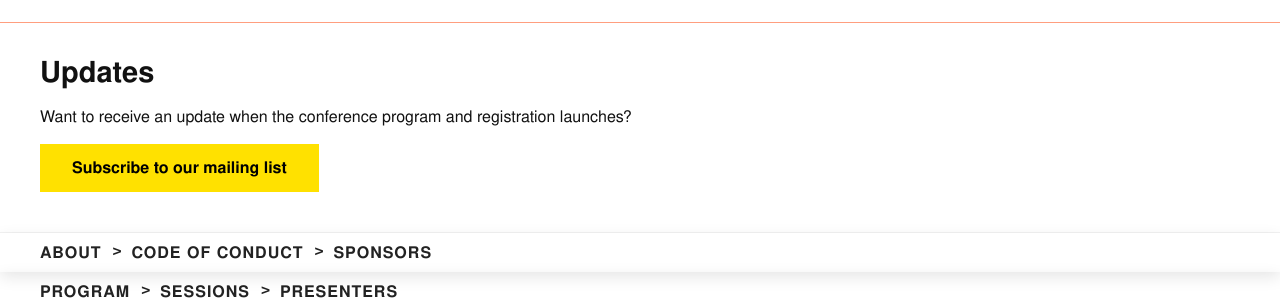
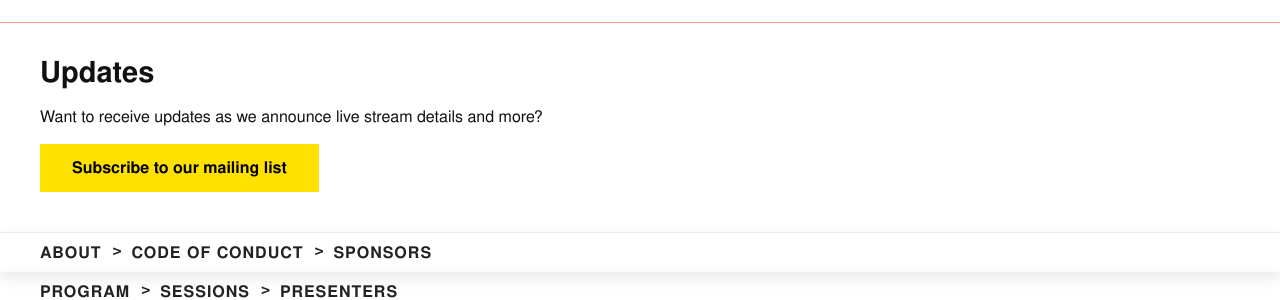
Before and after one commit to ournetworks/ournetworks.ca, a Jekyll site: the page built from index.md, in a window 1280 px wide and 900 px high, scrolled down 1844 px. Shown: the part 155-455 px from the top of the window. Built offline with Jekyll 4.4.1, drawn with Linux system fonts in a browser that asks for light colours.

Commit message:
updated newsletter

```diff
--- a/_layouts/splash.html
+++ b/_layouts/splash.html
@@ -9,7 +9,7 @@ layout: default
   <hr>
   <div class="container">
   <h2 id="updates">Updates</h2>
-  <p>Want to receive an update when the conference program and registration launches?</p>
+  <p>Want to receive updates as we announce live stream details and more?</p>
   <a href="https://lists.mayfirst.org/mailman/listinfo/ournetworks" class="button" target="_blank" rel="noopener">Subscribe to our mailing list</a>
   </div>
 </div>
```
